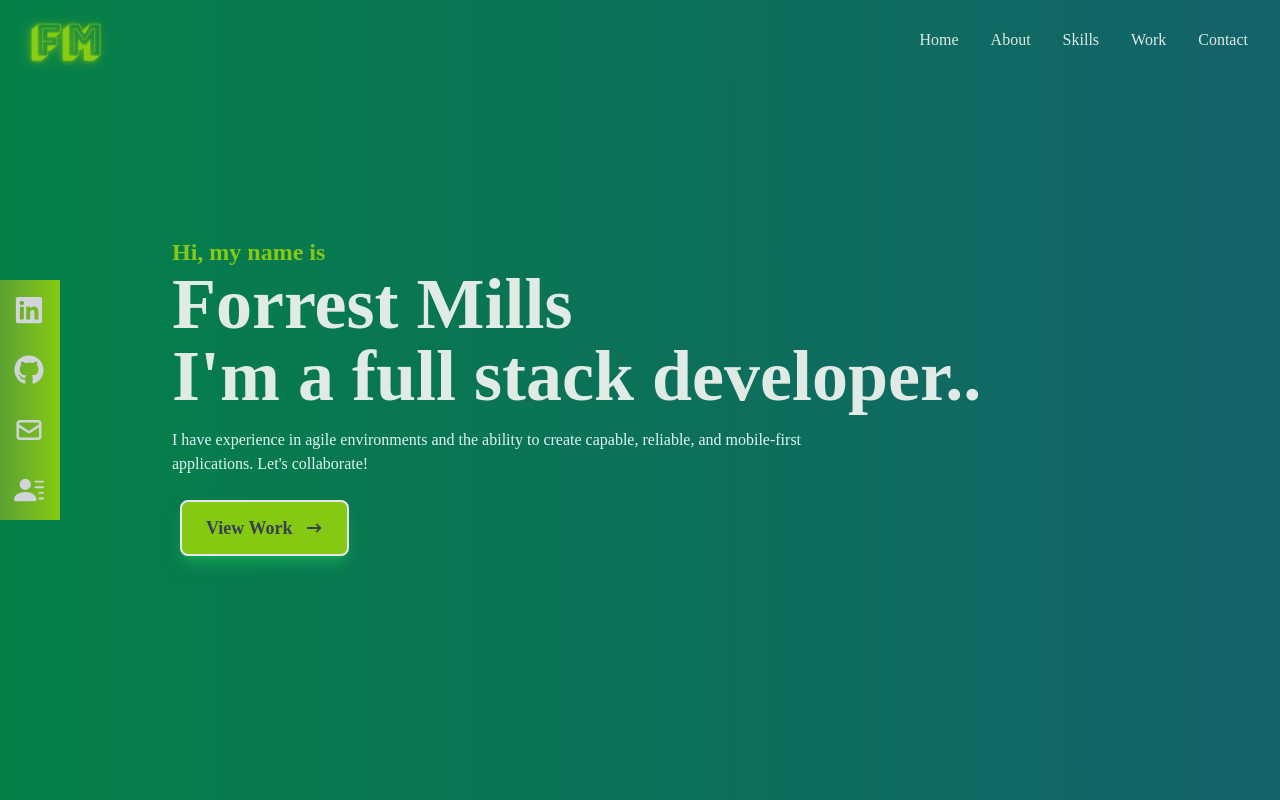
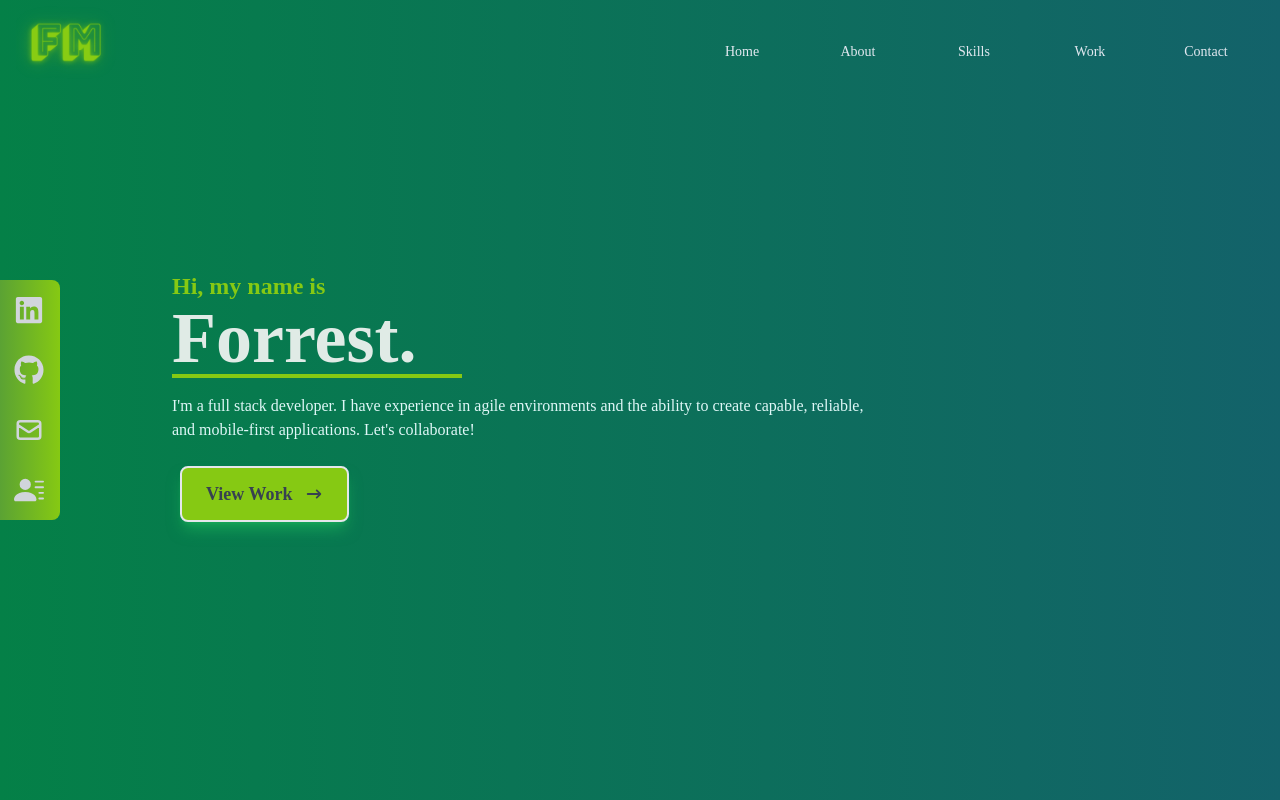
Before and after one commit to fmills89/portfolio, a React (Create React App) app: page / in a window 1280 px wide. Shown: the top 800 px of the page. Built offline with nearby package versions, Linux system fonts and the light colour scheme.

Commit message:
updated nav and home page

```diff
--- a/src/components/Contact/index.js
+++ b/src/components/Contact/index.js
@@ -1,5 +1,5 @@
+import React, { useState } from 'react';
 import axios from 'axios';
-import React, { useState } from 'react';
 
 const style = {
   container: `w-full h-screen flex justify-center items-center p-4`,
@@ -40,7 +40,7 @@ const Contact = () => {
     setData({ ...data, [name]: value });
   };
 
-  const handleSubmit = e => {
+  const handleSubmit = async e => {
     e.preventDefault();
     setData({ ...data, buttonText: 'Sending...' });
     axios
--- a/src/components/Home/index.js
+++ b/src/components/Home/index.js
@@ -2,27 +2,33 @@ import React from 'react';
 import { HiArrowNarrowRight } from 'react-icons/hi';
 import { Link } from 'react-scroll';
 
+const style = {
+  homeContainer: `w-full h-screen `,
+  headerContainer: `max-w-[1000px] mx-auto px-8 flex flex-col justify-center h-full `,
+  headerFont: `text-2xl font-bold text-[#86c913]`,
+  header2Font: `text-4xl sm:text-7xl font-bold text-[#E0EBE6] border-b-4 w-[144px] md:w-[290px] border-[#86c913]`,
+  pFont: `text-[#DFF7F7] py-4 max-w-[700px]`,
+  button: `group border-2 rounded-lg workbtn px-6 py-3 flex items-center hover:bg-[#86c913] hover:border-[#86c913]`,
+  buttonSpan: `group-hover:rotate-90 duration-300`,
+};
+
 const Home = () => {
   return (
-    <div name="home" className="w-full h-screen">
+    <div name="home" className={style.homeContainer}>
       {/* Container */}
-      <div className="max-w-[1000px] mx-auto px-8 flex flex-col justify-center h-full">
-        <p className="text-2xl font-bold text-[#86c913]">Hi, my name is</p>
-        <h1 className="text-4xl sm:text-7xl font-bold text-[#E0EBE6]">
-          Forrest Mills
-        </h1>
-        <h2 className="text-4xl sm:text-7xl font-bold text-[#E0EBE6]">
-          I'm a full stack developer..
-        </h2>
-        <p className="text-[#DFF7F7] py-4 max-w-[700px]">
-          I have experience in agile environments and the ability to create
-          capable, reliable, and mobile-first applications. Let's collaborate!
+      <div className={style.headerContainer}>
+        <p className={style.headerFont}>Hi, my name is</p>
+        <h1 className={style.header2Font}>Forrest.</h1>
+        <p className={style.pFont}>
+          I'm a full stack developer. I have experience in agile environments
+          and the ability to create capable, reliable, and mobile-first
+          applications. Let's collaborate!
         </p>
         <div>
           <Link to="work" smooth={true} offset={50} duration={600}>
-            <button className=" group border-2 rounded-lg workbtn px-6 py-3 flex items-center hover:bg-[#86c913] hover:border-[#86c913]">
+            <button className={style.button}>
               View Work
-              <span className="group-hover:rotate-90 duration-300">
+              <span className={style.buttonSpan}>
                 <HiArrowNarrowRight className="ml-3" />
               </span>
             </button>
--- a/src/components/Navbar/index.js
+++ b/src/components/Navbar/index.js
@@ -6,13 +6,25 @@ import { BsFillPersonLinesFill } from 'react-icons/bs';
 import logo from '../../assets/logos/logo.png';
 import Footer from '../Footer';
 
+const style = {
+  headerContainer: `fixed w-full h-[80px] flex justify-between items-center px-4 bg-gradient-to-r from-[#048047] to-[#13626a] text-[#E0EBE6]`,
+  navContainer: `hidden md:flex`,
+  button: ` md:w-[100px] w-14 md:w-20 h-[40px] rounded-md mt-5 md:mt-8 m-2 text-xs md:text-sm hover:underline underline-offset-4 text-slate-200 `,
+  mobileMenu: `absolute top-0 left-0 w-full h-screen bg-gradient-to-r from-[#262b2b] to-[grey] flex flex-col justify-center items-center`,
+  mobileLi: `py-5 text-4xl`,
+  socialIcons: `hidden lg:flex fixed flex-col top-[35%] left-0 `,
+  outerUpperSocial: `socialPopouts rounded-tr-lg`,
+  innerSocial: `socialPopouts`,
+  outerBottomSocial: `socialPopouts rounded-br-lg`,
+};
+
 const Navbar = () => {
   const [nav, setNav] = useState(false);
   const handleClick = () => setNav(!nav);
 
   return (
     <>
-      <div className="fixed w-full h-[80px] flex justify-between items-center px-4 bg-gradient-to-r from-[#048047] to-[#13626a] text-[#E0EBE6]">
+      <div className={style.headerContainer}>
         <div>
           <Link to="home" smooth={true} offset={50} duration={500}>
             <img
@@ -24,49 +36,32 @@ const Navbar = () => {
           </Link>
         </div>
 
-        <Footer />
-        <ul className="hidden md:flex">
-          <li>
+        <div className={style.navContainer}>
           <Link to="home" smooth={true} offset={50} duration={500}>
-              Home
+            <button className={style.button}>Home</button>
           </Link>
-          </li>
-          <li>
           <Link to="about" smooth={true} offset={50} duration={500}>
-              About
+            <button className={style.button}>About</button>
           </Link>
-          </li>
-          <li>
           <Link to="skills" smooth={true} offset={50} duration={500}>
-              Skills
+            <button className={style.button}>Skills</button>
           </Link>
-          </li>
-          <li>
           <Link to="work" smooth={true} offset={50} duration={500}>
-              Work
+            <button className={style.button}>Work</button>
           </Link>
-          </li>
-          <li>
           <Link to="contact" smooth={true} offset={50} duration={500}>
-              Contact
+            <button className={style.button}>Contact</button>
           </Link>
-          </li>
-        </ul>
+        </div>
 
         {/* hamburger menu */}
-        {/* <div onClick={handleClick} className="md:hidden z-10">
+        <div onClick={handleClick} className="md:hidden z-10">
           {!nav ? <FaBars /> : <FaTimes />}
-      </div> */}
+        </div>
 
         {/* Mobile Menu */}
-        <ul
-          className={
-            !nav
-              ? 'hidden'
-              : 'absolute top-0 left-0 w-full h-screen bg-gradient-to-r from-[#262b2b] to-[grey] flex flex-col justify-center items-center'
-          }
-        >
-          <li className="py-5 text-4xl">
+        <ul className={!nav ? 'hidden' : style.mobileMenu}>
+          <li className={style.mobileLi}>
             <Link
               onClick={handleClick}
               to="home"
@@ -77,7 +72,7 @@ const Navbar = () => {
               Home
             </Link>
           </li>
-          <li className="py-5 text-4xl">
+          <li className={style.mobileLi}>
             <Link
               onClick={handleClick}
               to="about"
@@ -88,7 +83,7 @@ const Navbar = () => {
               About
             </Link>
           </li>
-          <li className="py-5 text-4xl">
+          <li className={style.mobileLi}>
             <Link
               onClick={handleClick}
               to="skills"
@@ -99,7 +94,7 @@ const Navbar = () => {
               Skills
             </Link>
           </li>
-          <li className="py-5 text-4xl">
+          <li className={style.mobileLi}>
             <Link
               onClick={handleClick}
               to="work"
@@ -110,7 +105,7 @@ const Navbar = () => {
               Work
             </Link>
           </li>
-          <li className="py-5 text-4xl">
+          <li className={style.mobileLi}>
             <Link
               onClick={handleClick}
               to="contact"
@@ -121,7 +116,7 @@ const Navbar = () => {
               Contact
             </Link>
           </li>
-          <li className="py-5 text-4xl">
+          <li className={style.mobileLi}>
             <a
               className=""
               href={require('../../assets/files/Forrest-Mills-Resume.pdf')}
@@ -131,9 +126,9 @@ const Navbar = () => {
           </li>
         </ul>
         {/* Social icons */}
-        <div className="hidden lg:flex fixed flex-col top-[35%] left-0">
+        <div className={style.socialIcons}>
           <ul>
-            <li className="socialPopouts">
+            <li className={style.outerUpperSocial}>
               <a
                 className="socialPopoutsAccent"
                 href="https://www.linkedin.com/in/forrest-mills-dev"
@@ -141,7 +136,7 @@ const Navbar = () => {
                 LinkedIn <FaLinkedin size={30} />
               </a>
             </li>
-            <li className="socialPopouts">
+            <li className={style.innerSocial}>
               <a
                 className="socialPopoutsAccent"
                 href="https://github.com/fmills89"
@@ -149,7 +144,7 @@ const Navbar = () => {
                 Github <FaGithub size={30} />
               </a>
             </li>
-            <li className="socialPopouts">
+            <li className={style.innerSocial}>
               <a
                 className="socialPopoutsAccent"
                 href="mailto:mills_forrest@yahoo.com"
@@ -157,7 +152,7 @@ const Navbar = () => {
                 Email <HiOutlineMail size={30} />
               </a>
             </li>
-            <li className="socialPopouts">
+            <li className={style.outerBottomSocial}>
               <a
                 className="socialPopoutsAccent"
                 href={require('../../assets/files/Forrest-Mills-Resume.pdf')}
```
Lines whose indentation alone changed are shown as unchanged.
